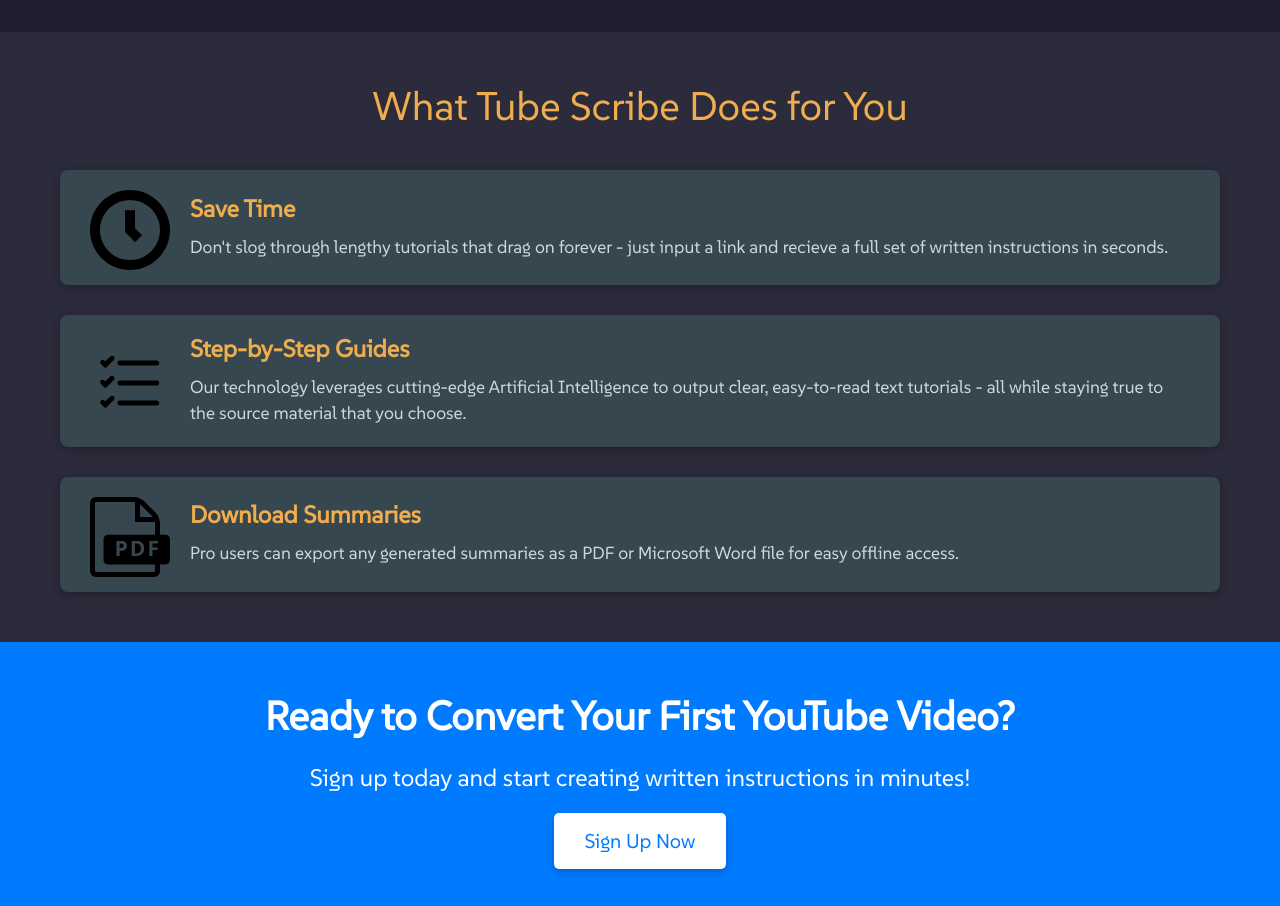
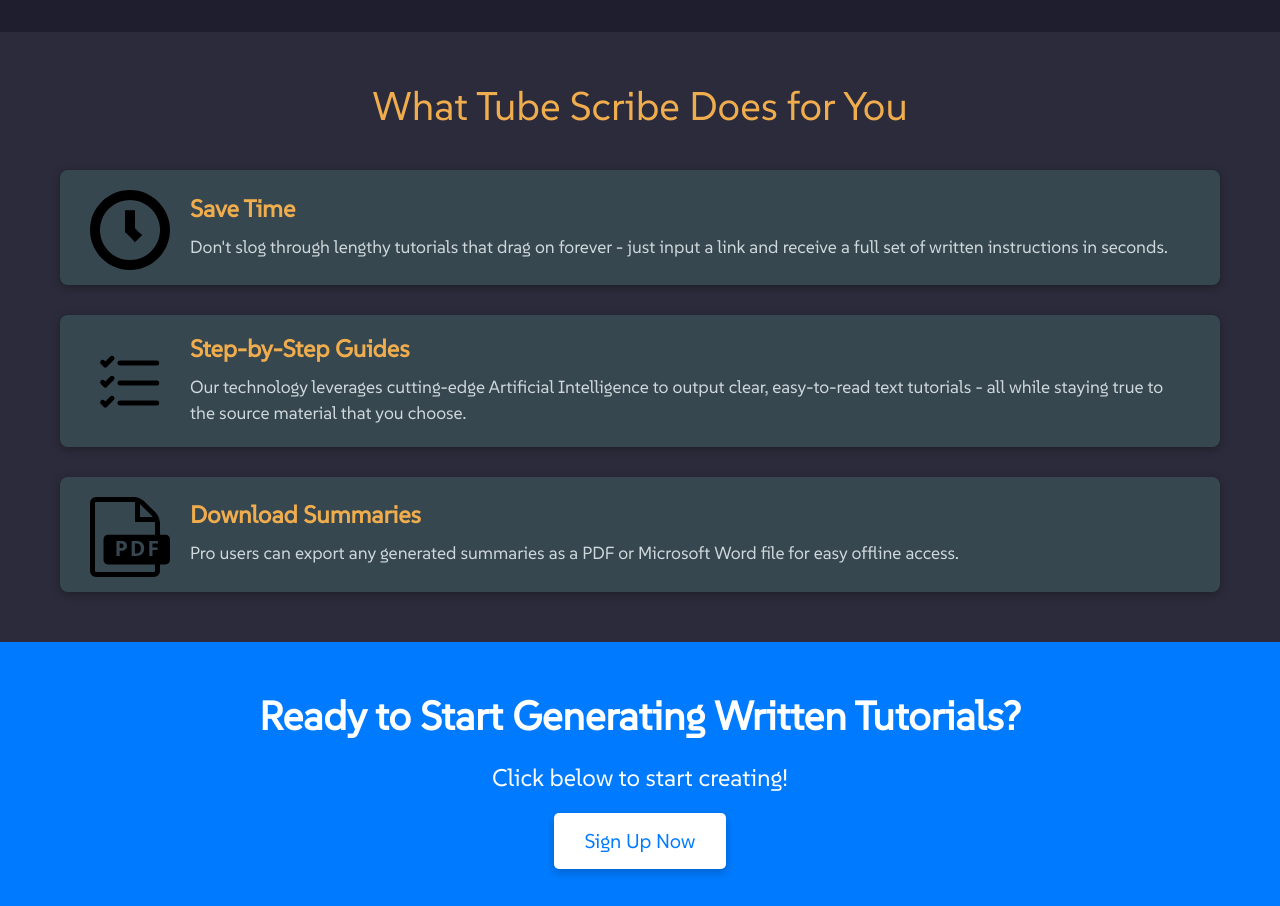
Before and after one commit to Nickydoesthings/YouTube-Scribe, a Flask app: page / in a window 1280 px wide. Shown: the part 543-1449 px from the top of the page. Run offline with Flask 3, Linux system fonts and the light colour scheme; some libraries are stand-ins or nearby versions.

Commit message:
couple of minor wording changes to landing page.

```diff
--- a/app.py
+++ b/app.py
@@ -169,10 +169,15 @@
 
 @app.route('/', methods=['GET', 'POST'])
 def landing():
+    user_plan = None
+    if current_user.is_authenticated:
+        user_plan = current_user.plan
+
     if request.method == 'POST':
         youtube_link = request.form.get('youtubeLink')
         return redirect(url_for('generator') + f"?youtubeLink={youtube_link}")
-    return render_template('landing.html')
+
+    return render_template('landing.html', user_plan=user_plan)
 
 @app.route('/generator', methods=['GET', 'POST'])
 @login_required
--- a/templates/landing.html
+++ b/templates/landing.html
@@ -9,7 +9,15 @@
     <div class="hero-content">
         <h1 class="hero-title">Cut through the noise.</h1>
         <p class="hero-subtitle">Turn any YouTube video into easy-to-follow written instructions. Just paste in the link, and Tube Scribe takes care of the rest.</p>
-        <a href="{{ url_for('signup') }}" class="cta-button">Sign Up for Free</a>
+
+        <!-- Button Logic -->
+        {% if user_plan is none %}
+            <!-- Non-logged-in users -->
+            <a href="{{ url_for('signup') }}" class="cta-button">Sign Up for Free</a>
+        {% else %}
+            <!-- Logged-in users (both free and pro) -->
+            <a href="{{ url_for('generator') }}" class="cta-button">Get Started</a>
+        {% endif %}
     </div>
     <div class="hero-visual">
         <img src="{{ url_for('static', filename='images/writing-girl.svg') }}" alt="Illustration" class="hero-image">
@@ -26,7 +34,7 @@
             </div>
             <div class="feature-text">
                 <h3>Save Time</h3>
-                <p>Don't slog through lengthy tutorials that drag on forever - just input a link and recieve a full set of written instructions in seconds.</p>
+                <p>Don't slog through lengthy tutorials that drag on forever - just input a link and receive a full set of written instructions in seconds.</p>
             </div>
         </div>
         <div class="feature-item">
@@ -52,9 +60,17 @@
 
 <!-- CTA Section -->
 <section class="cta-section">
-    <h2 class="cta-title">Ready to Convert Your First YouTube Video?</h2>
-    <p class="cta-subtitle">Sign up today and start creating written instructions in minutes!</p>
-    <a href="{{ url_for('signup') }}" class="cta-button">Sign Up Now</a>
+    <h2 class="cta-title">Ready to Start Generating Written Tutorials?</h2>
+    <p class="cta-subtitle">Click below to start creating!</p>
+
+    <!-- Button Logic for CTA Section -->
+    {% if user_plan is none %}
+        <!-- Non-logged-in users -->
+        <a href="{{ url_for('signup') }}" class="cta-button">Sign Up Now</a>
+    {% else %}
+        <!-- Logged-in users (both free and pro) -->
+        <a href="{{ url_for('generator') }}" class="cta-button">Get Started</a>
+    {% endif %}
 </section>
 
 {% endblock %}
```
